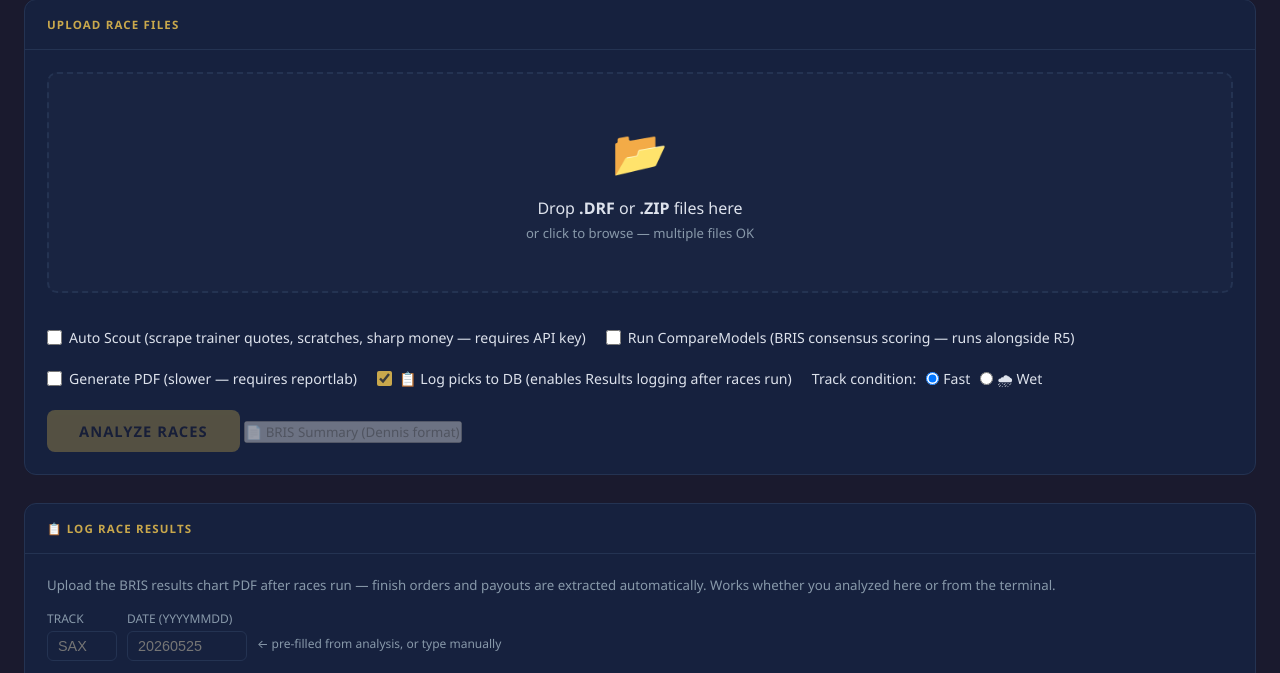
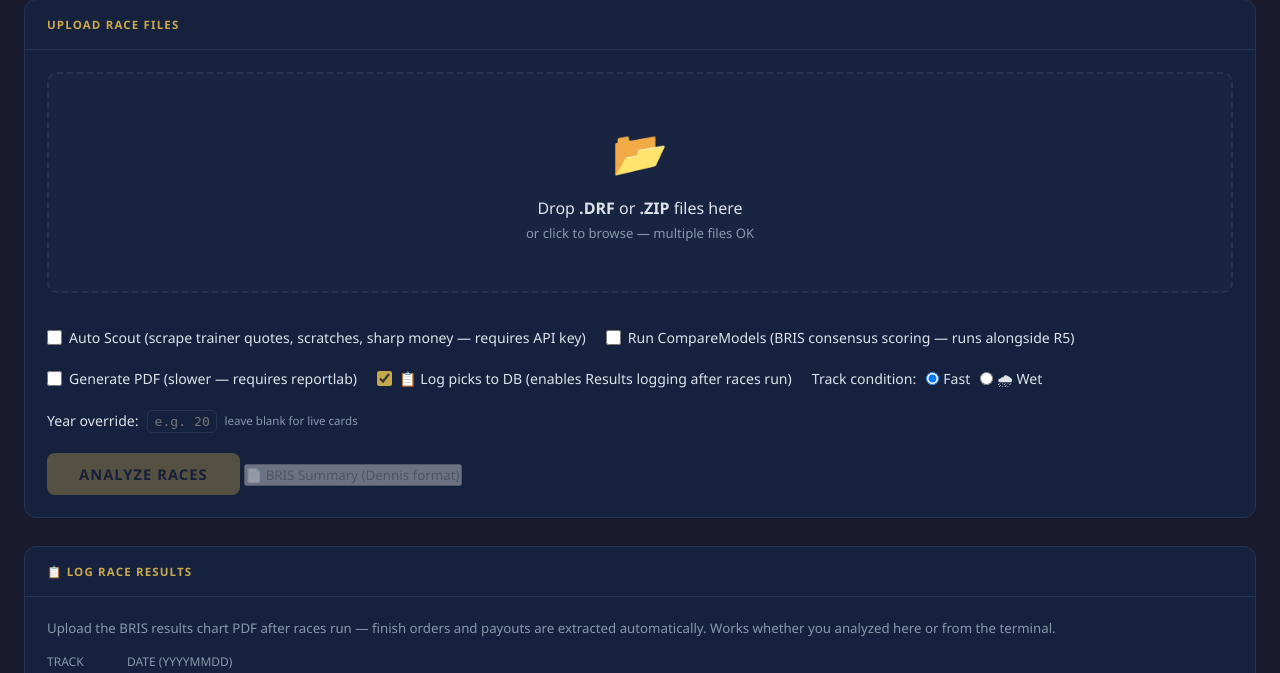
Before and after one commit to hadlian/HorseRacing, a Flask app: page / in a window 1280 px wide. Shown: the part 94-767 px from the top of the page. Run offline with Flask 3, Linux system fonts and the light colour scheme.

Commit message:
Fix backfill year conflict: --year flag + correct 2025 SAR dates in DB
run_r5.py: add --year YYYY arg to override year derivation (default:
today's year from filename MMDD). Affects --track DB logging, auto-scout
date, and PDF date. Prevents 2025 backfill cards from colliding with
live 2026 race dates when Saratoga opens July 3.

app.py: pass year_override to run_r5(); read from form field.

index.html: Year override text input in options row — blank = live card,
set to 2025 for backfill. fd.append only sends when 4-digit value present.

DB fix (applied directly): corrected 3 SAR 2025 backfill cards from
2026MMDD → 2025MMDD in both r5_results.db and comparemodels_results.db
(races/picks/results tables — 34 race rows, ~349 pick/result rows each).

Co-Authored-By: Claude Sonnet 4.6 <noreply@anthropic.com>

```diff
--- a/webapp/app.py
+++ b/webapp/app.py
@@ -97,7 +97,8 @@ def extract_drfs(zip_path: Path, dest: Path) -> list[Path]:
 
 
 def run_r5(drf_path: Path, work_dir: Path, want_pdf: bool, want_scout: bool = False,
-           log_to_db: bool = False, want_wet: bool = False) -> tuple[str, Path | None, str]:
+           log_to_db: bool = False, want_wet: bool = False,
+           year_override: int | None = None) -> tuple[str, Path | None, str]:
     """Returns (stdout_text, pdf_path_or_None, warning_string)."""
     cmd = [R5_PYTHON, str(CLAUDE_DIR / "run_r5.py"), str(drf_path)]
     if want_scout:
@@ -108,6 +109,8 @@ def run_r5(drf_path: Path, work_dir: Path, want_pdf: bool, want_scout: bool = Fa
         cmd.append("--track")
     if want_wet:
         cmd.append("--wet")
+    if year_override:
+        cmd += ["--year", str(year_override)]
 
     # PYTHONUTF8=1 forces UTF-8 stdout/stderr on Windows (avoids cp1252 emoji crash)
     import os as _os
@@ -463,6 +466,8 @@ def analyze():
     want_cm     = request.form.get("cm",      "false").lower() == "true" and CM_AVAILABLE
     log_to_db   = request.form.get("log_db",  "false").lower() == "true"
     want_wet    = request.form.get("wet",     "false").lower() == "true"
+    _yr_raw     = request.form.get("year_override", "").strip()
+    year_override = int(_yr_raw) if _yr_raw.isdigit() and len(_yr_raw) == 4 else None
 
     job_id  = str(uuid.uuid4())
     work_dir = WORK_BASE / job_id
@@ -494,7 +499,7 @@ def analyze():
 
         for drf in drfs:
             try:
-                text, pdf_path, warning = run_r5(drf, work_dir, want_pdf, want_scout, log_to_db, want_wet)
+                text, pdf_path, warning = run_r5(drf, work_dir, want_pdf, want_scout, log_to_db, want_wet, year_override)
                 drf_races = parse_output(text)
 
                 # Extract track/date from DRF stem for DB ops
--- a/webapp/templates/index.html
+++ b/webapp/templates/index.html
@@ -945,6 +945,15 @@
             <input type="radio" name="trackCond" id="condWet" value="wet"> 🌧 Wet
           </label>
         </div>
+        <div class="check-label" style="display:flex;align-items:center;gap:8px;">
+          Year override:
+          <input type="text" id="yearOverride" maxlength="4" placeholder="e.g. 2025"
+                 style="width:70px;background:var(--card-bg);border:1px solid var(--border);
+                        border-radius:5px;padding:3px 7px;color:var(--text);font-size:0.82rem;
+                        font-family:monospace"
+                 title="Leave blank for today's year. Set to 2025 when running backfill cards.">
+          <span style="font-size:0.72rem;color:var(--muted)">leave blank for live cards</span>
+        </div>
       </div>
 
       <button class="btn-primary" id="analyzeBtn" disabled>
@@ -1227,6 +1236,8 @@ async function runAnalysis() {
   fd.append('cm',     cmOpt.checked     ? 'true' : 'false');
   fd.append('log_db', logDbOpt.checked  ? 'true' : 'false');
   fd.append('wet',    condWet.checked   ? 'true' : 'false');
+  const yrVal = (document.getElementById('yearOverride')?.value || '').trim();
+  if (yrVal.match(/^\d{4}$/)) fd.append('year_override', yrVal);
 
   try {
     const res  = await fetch('/api/analyze', { method: 'POST', body: fd });
```
Also changed, not shown: Claude/run_r5.py (+7 -4 lines).
